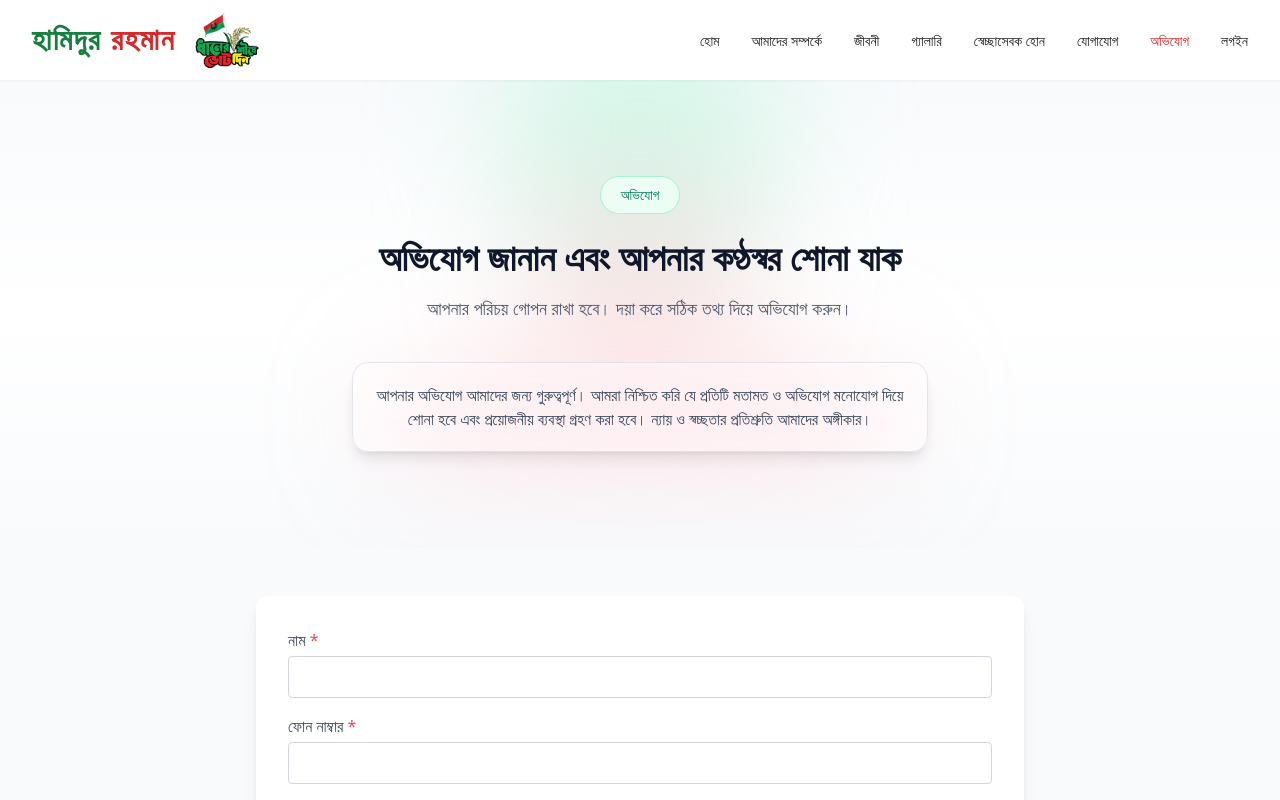
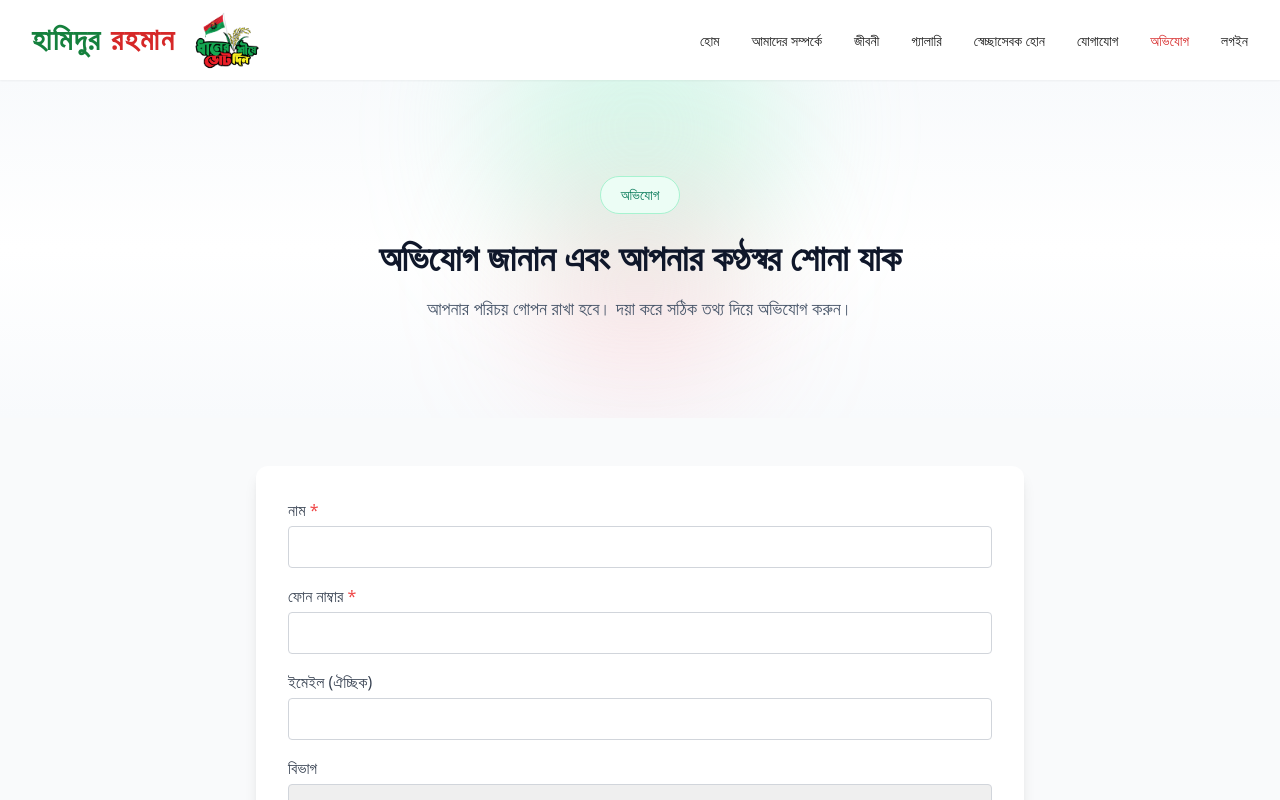
Before and after one commit to Mahii-11/political001, a React (Vite) app: page /complaint in a window 1280 px wide. Shown: the top 800 px of the page. Built offline with nearby package versions, Linux system fonts and the light colour scheme; a web font is replaced by a local one.

Commit message:
modified Complaintpage

```diff
--- a/src/pages/ComplaintPage.jsx
+++ b/src/pages/ComplaintPage.jsx
@@ -95,21 +95,6 @@ export default function ComplaintPage() {
           >
             আপনার পরিচয় গোপন রাখা হবে। দয়া করে সঠিক তথ্য দিয়ে অভিযোগ করুন।
           </motion.p>
-
-          <motion.div
-            initial={{ opacity: 0, scale: 0.95 }}
-            whileInView={{ opacity: 1, scale: 1 }}
-            transition={{ delay: 0.2, duration: 0.5 }}
-            className="mt-10 mx-auto max-w-xl rounded-2xl border border-slate-200 bg-white/70 backdrop-blur-lg p-5 shadow-lg"
-          >
-            <div className="absolute inset-x-8 top-4 h-20 rounded-full bg-rose-300/30 blur-3xl" />
-
-            <p className="relative text-sm md:text-base text-slate-700">
-              আপনার অভিযোগ আমাদের জন্য গুরুত্বপূর্ণ। আমরা নিশ্চিত করি যে প্রতিটি
-              মতামত ও অভিযোগ মনোযোগ দিয়ে শোনা হবে এবং প্রয়োজনীয় ব্যবস্থা
-              গ্রহণ করা হবে। ন্যায় ও স্বচ্ছতার প্রতিশ্রুতি আমাদের অঙ্গীকার।
-            </p>
-          </motion.div>
         </div>
       </section>
       <div className="min-h-screen bg-gray-50 flex flex-col items-center py-12 px-4 md:px-6 lg:px-8 ">
```
